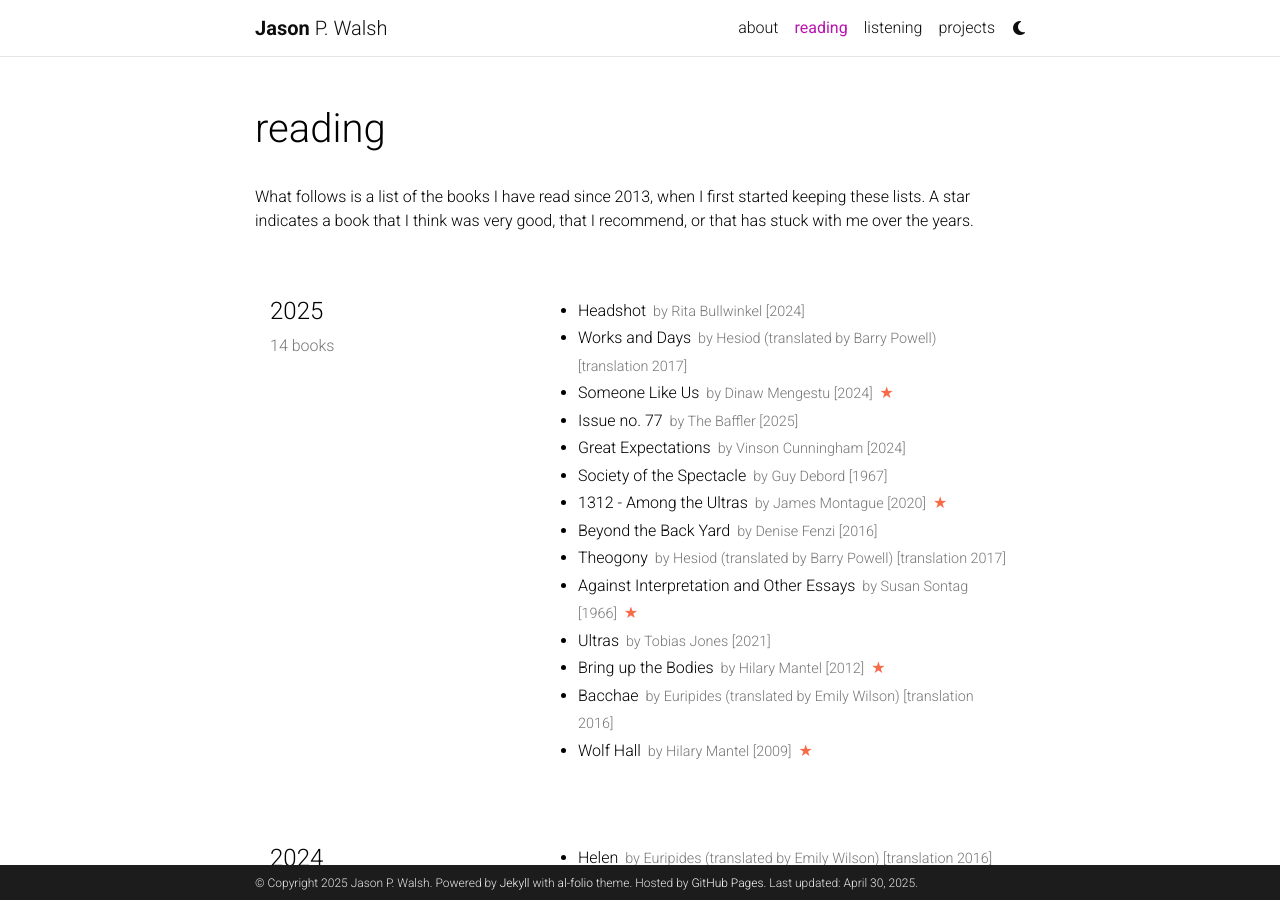
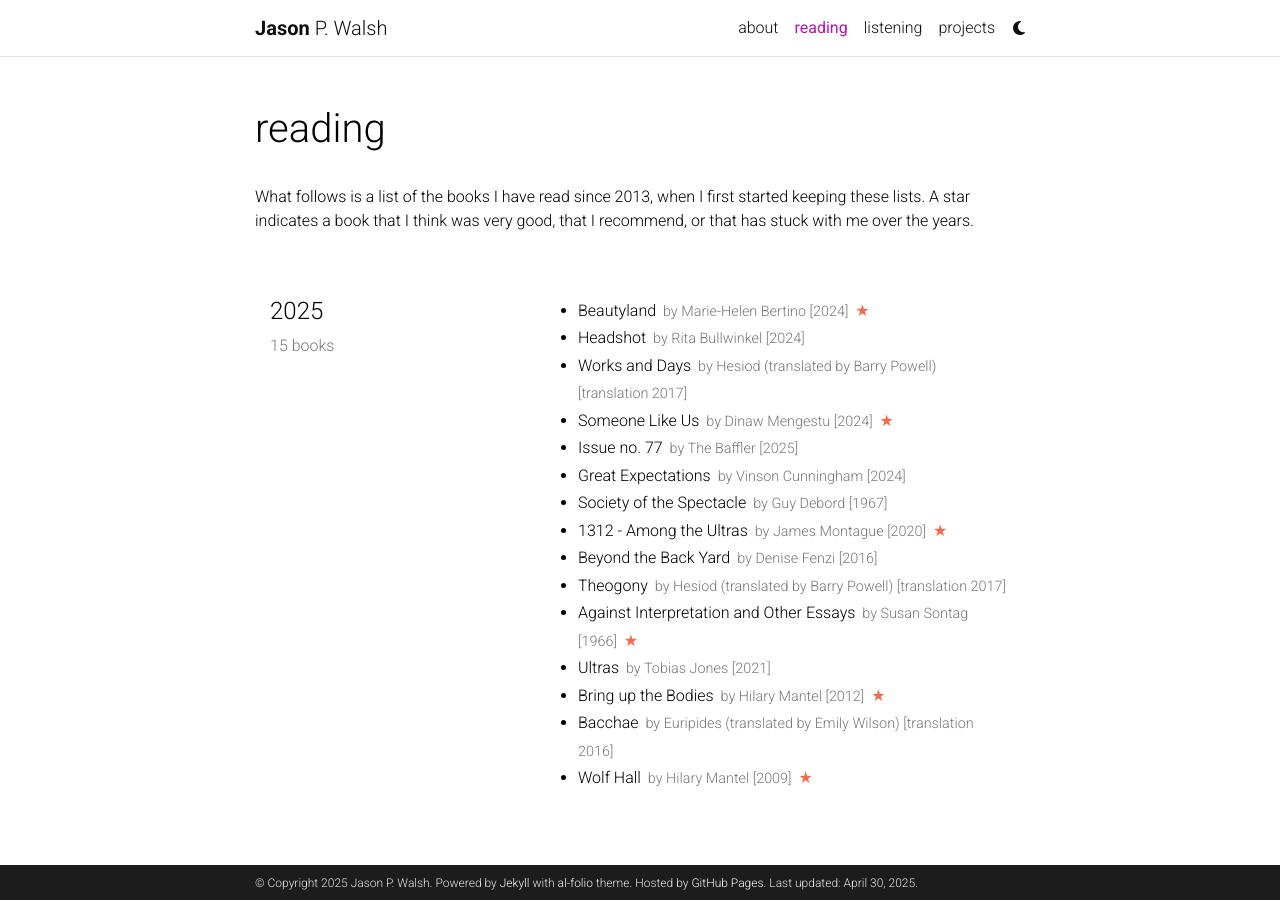
Before and after one commit to jwals23/jwals23.github.io, a Jekyll site: the page built from _pages/reading.md, in a window 1280 px wide and 900 px high. Built offline with Jekyll 4.4.1, drawn with Linux system fonts in a browser that asks for light colours; comment, search, counter and statistics services are not loaded; a style sheet for code colours, icons or effects is not loaded.

Commit message:
Update reading.yml

```diff
--- a/_data/reading.yml
+++ b/_data/reading.yml
@@ -1,6 +1,11 @@
 list:
   - year: "2025"
     books:
+      - title: Beautyland
+        author: Marie-Helen Bertino
+        year: 2024
+        star: yes
+
       - title: Headshot
         author: Rita Bullwinkel
         year: 2024
```
